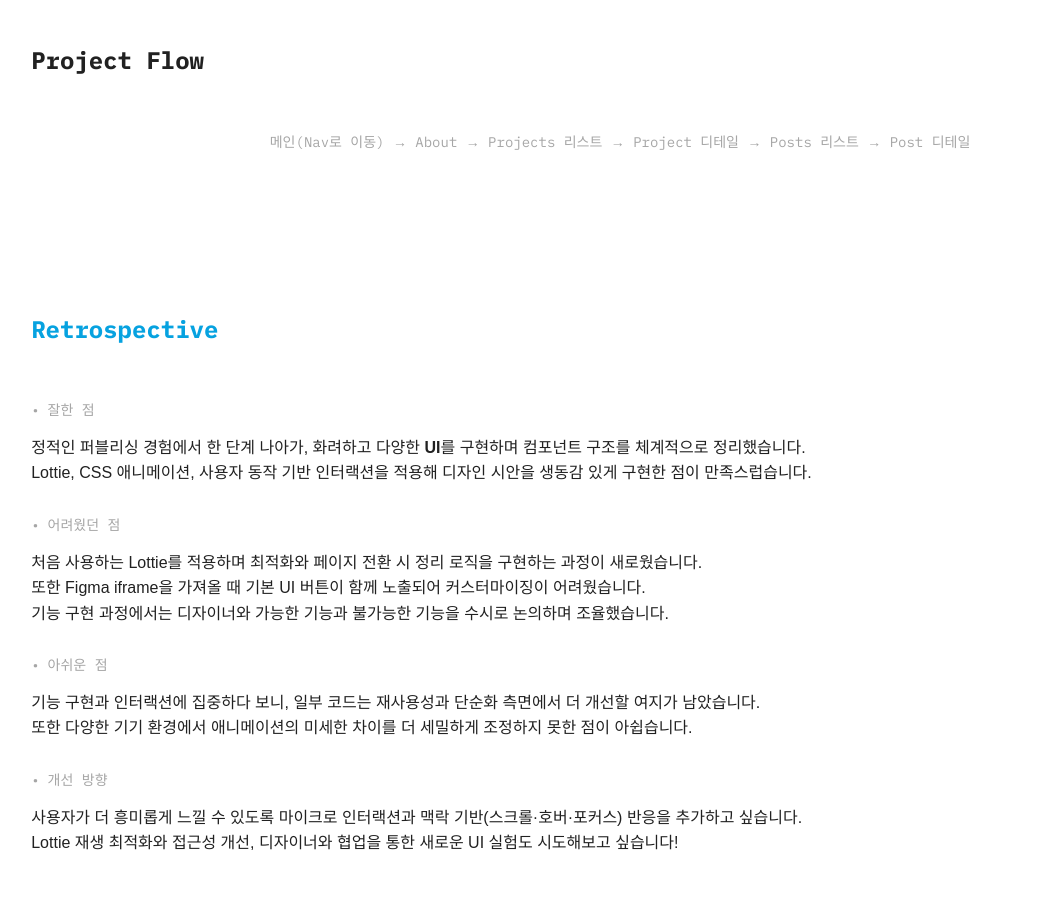
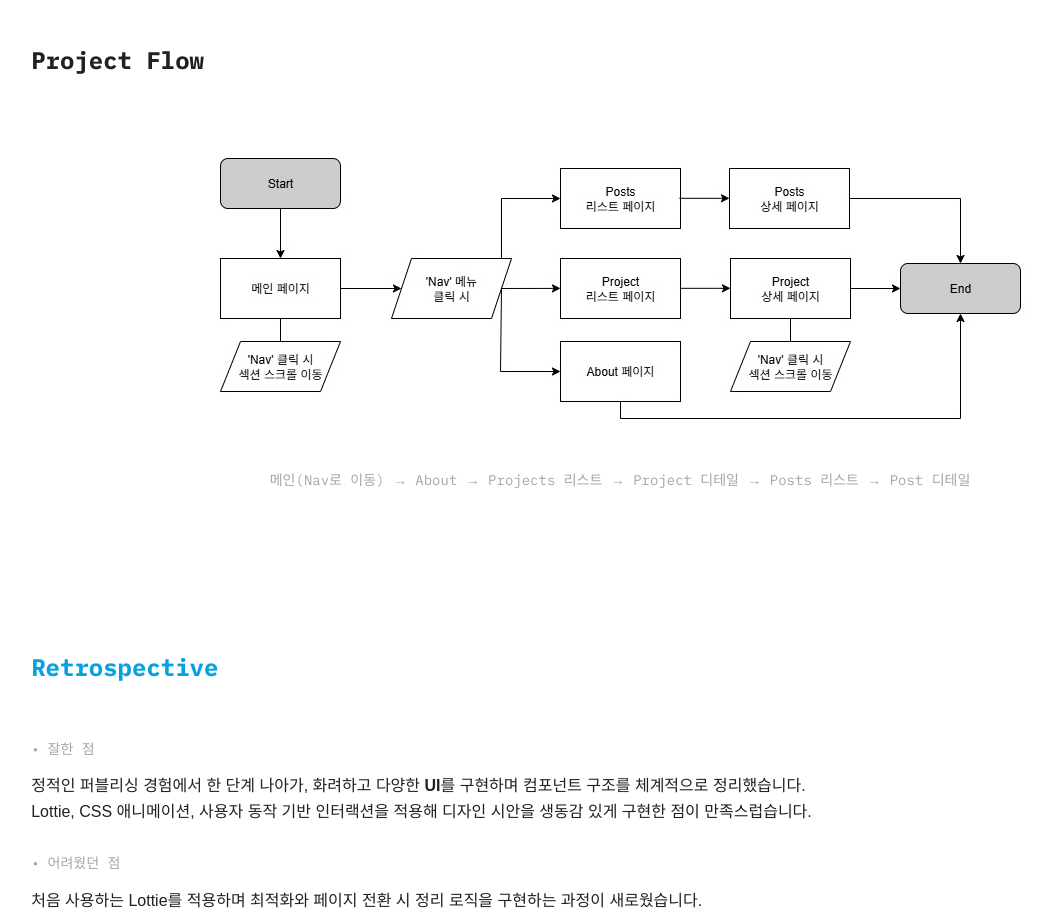
Before and after one commit to zvnghyvn/main-portfolio, a React (Vite) app: page /project/process/designer in a window 1280 px wide. Shown: the part 3460-4376 px from the top of the page, without its empty margins (20-1072 px from the left). Built offline with nearby package versions, Linux system fonts and the light colour scheme; a web font is replaced by a local one.

Commit message:
flow 이미지 추가

```diff
--- a/src/data/projectProcess.js
+++ b/src/data/projectProcess.js
@@ -414,7 +414,7 @@ const projectProcess = [
 
     flow: {
       description: '원문 입력 (결과보기 버튼 클릭)→ 서버에 번역/역번역 API 요청 → GPT API로 분석 및 조언 요청 → 모든 결과(번역·역번역·조언)를 한 번에 받아 UI에 표시',
-      image: '',
+      image: '/images/img_flow_truetext.jpg',
     },
 
     review: {
@@ -518,7 +518,7 @@ const projectProcess = [
 
     flow: {
       description: '메인(Nav로 이동) → About → Projects 리스트 → Project 디테일 → Posts 리스트 → Post 디테일',
-      image: '',
+      image: '/images/img_flow_designer.jpg',
     },
 
     review: {
```
Also changed, not shown: public/images/img_flow_designer.jpg (added), public/images/img_flow_truetext.jpg (added).
